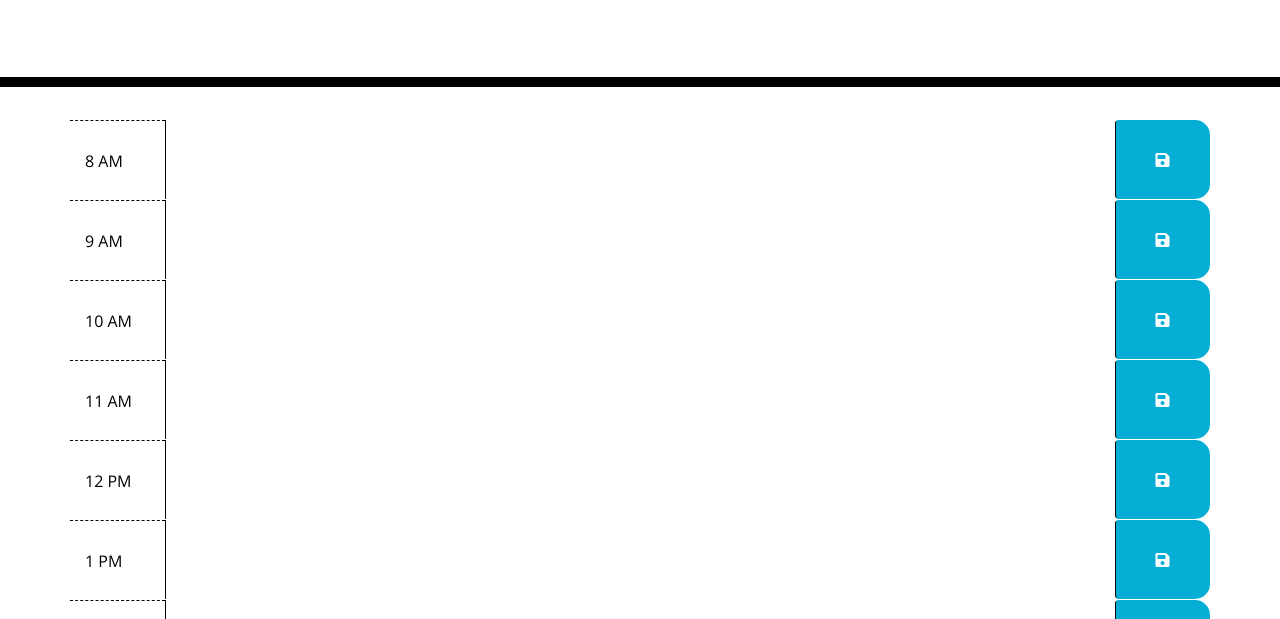
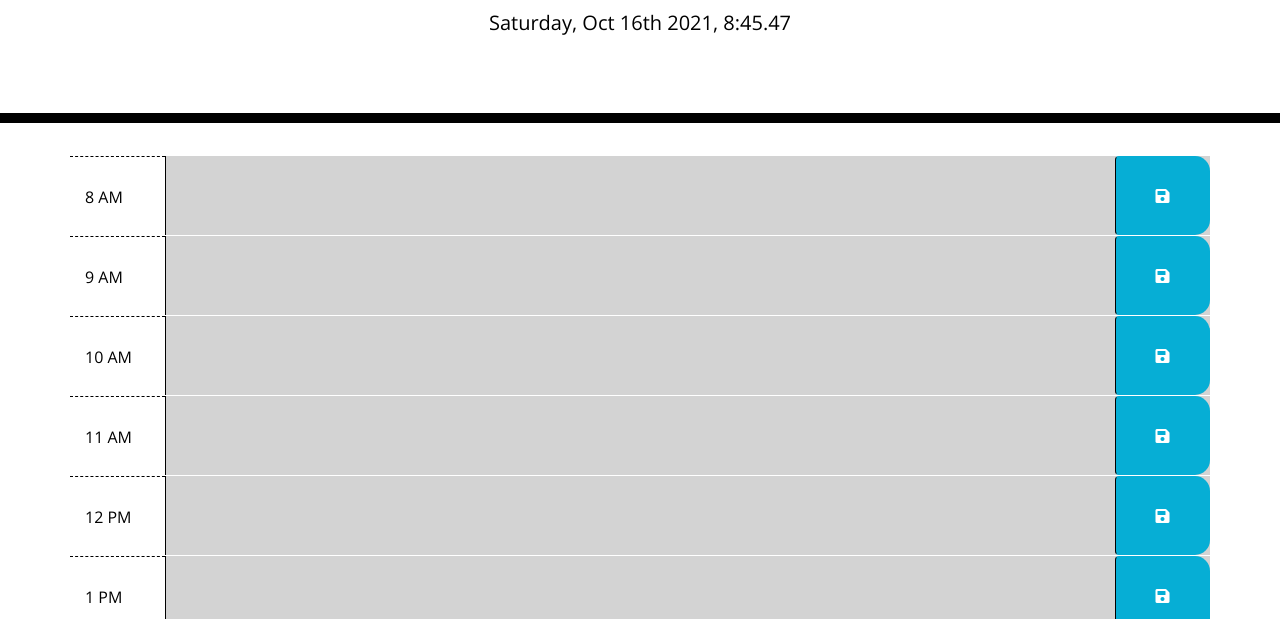
Before and after one commit to MarcosManresa/05-Web-Api-Schedule, a plain HTML site: page index.html in a window 1280 px wide. Shown: the part 181-800 px from the top of the page. Drawn offline with nearby package versions, Linux system fonts and the light colour scheme; files that its build step writes are made by us from their sources.

Commit message:
Changed directory for script and css

```diff
--- a/index.html
+++ b/index.html
@@ -12,7 +12,7 @@
      />
 	<link href="https://fonts.googleapis.com/css?family=Open+Sans&display=swap" rel="stylesheet"
   />
-	<link rel="stylesheet" href="./style.css"
+	<link rel="stylesheet" href="./Develop/style.css"
    />
 	<title>Work day Scheduler </title>
 </head>
@@ -131,7 +131,7 @@
 
 	<script src="https://code.jquery.com/jquery-3.4.1.min.js"></script>
 	<script src="https://cdnjs.cloudflare.com/ajax/libs/moment.js/2.24.0/moment.min.js"></script>
-	<script src="./script.js"></script>
+	<script src="./Develop/script.js"></script>
 </body>
 
 </html>
```
